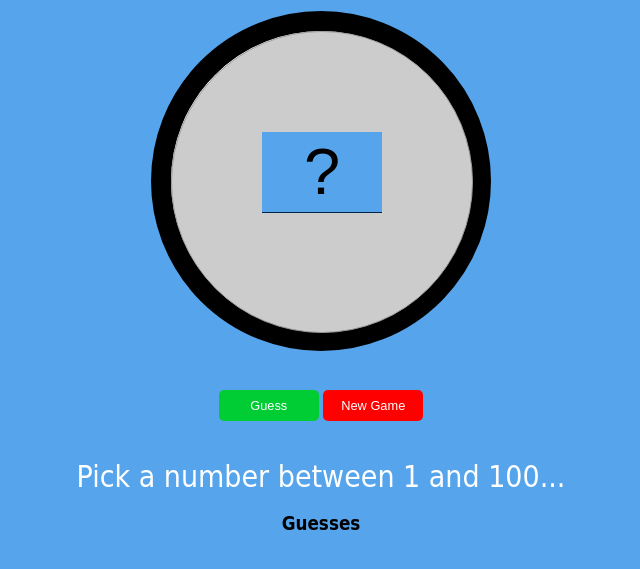
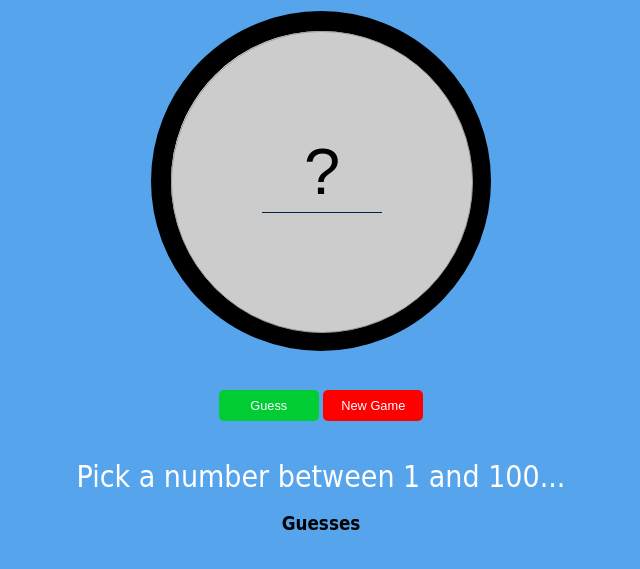
Before and after one commit to Deryx/hot-cold-game, a plain HTML site: page index.html in a window 1280 px wide. Shown: the part 269-838 px from the top of the page, without its empty margins (319-959 px from the left). Drawn offline with nearby package versions, Linux system fonts and the light colour scheme.

Commit message:
Update styles.css

```diff
--- a/styles.css
+++ b/styles.css
@@ -52,7 +52,7 @@ input[type="text"]
 	padding: 10px;
 	border: none;
 	border-bottom: 1px solid #012345;
-	background: #56A5EC;
+	background: #CCC;
 	width: 100px;
 	height: 60px;
 	text-align: center;
```
